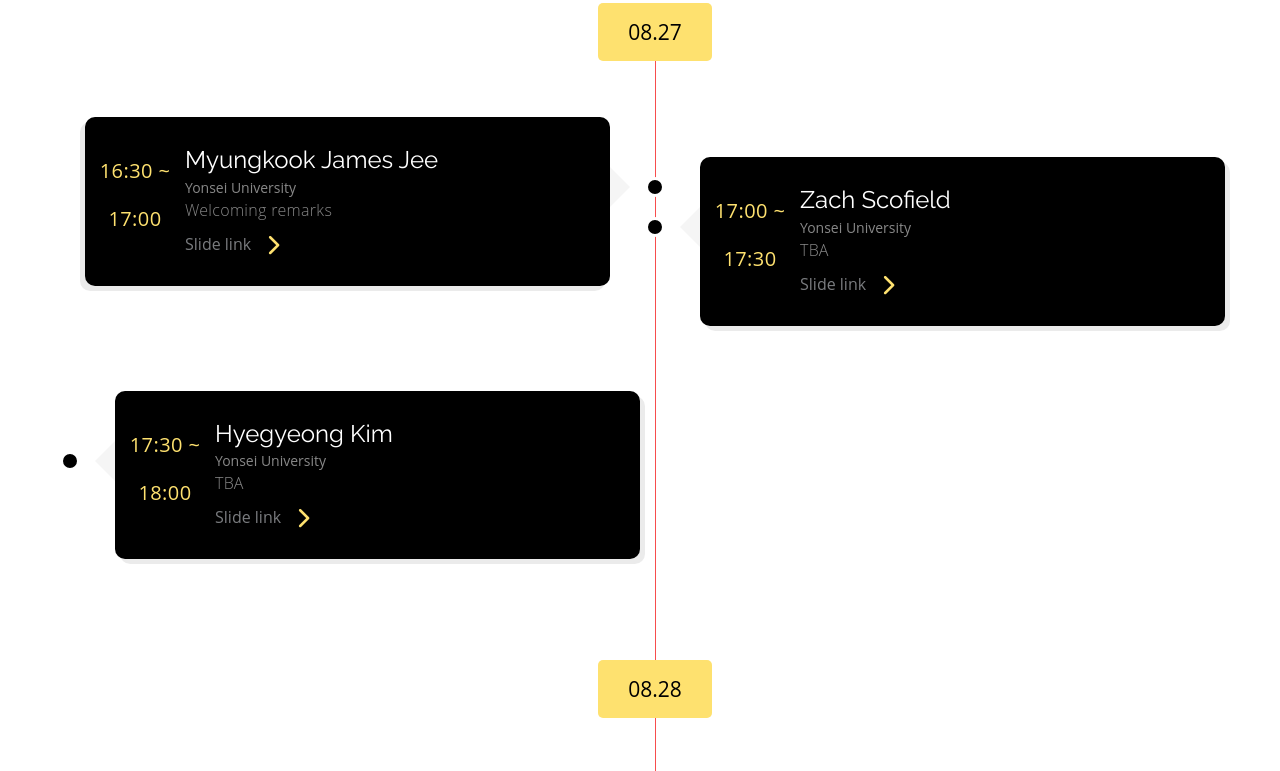
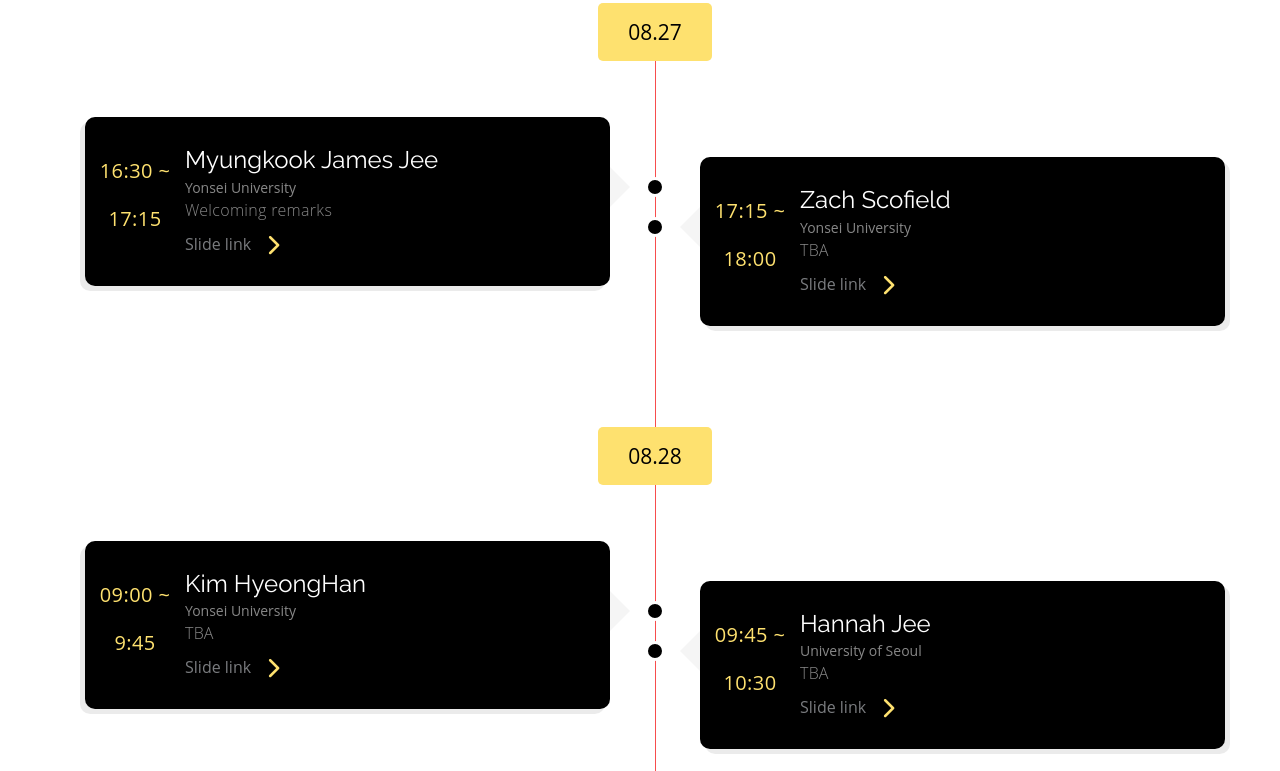
Before and after one commit to EunmoAhn/2024_Summer_YOUNG_workshop, a plain HTML site: page index.html in a window 1280 px wide. Shown: the part 3275-4046 px from the top of the page. Drawn offline with Linux system fonts and the light colour scheme.

Commit message:
Update index.html

```diff
--- a/index.html
+++ b/index.html
@@ -471,7 +471,7 @@
 					<div class="col-sm-6 news-item">
 						<div class="news-content">
 							<div class="date">
-								<p>16:30  ~  17:00</p>
+								<p>16:30  ~  17:15</p>
 							</div>
 							<h2 class="news-title">Myungkook James Jee</h2>
 							<span>Yonsei University</span>
@@ -482,20 +482,9 @@
 					<div class="col-sm-6 news-item right">
 						<div class="news-content">
 							<div class="date">
-								<p>17:00  ~  17:30</p>
+								<p>17:15  ~  18:00</p>
 							</div>
 							<h2 class="news-title">Zach Scofield</h2>
-							<span>Yonsei University</span>
-							<p> TBA</p>
-							<a class="read-more" href="#">Slide link</a>
-						</div>
-					</div>
-					<div class="col-sm-6 news-item right">
-						<div class="news-content">
-							<div class="date">
-								<p>17:30  ~  18:00</p>
-							</div>
-							<h2 class="news-title">Hyegyeong Kim</h2>
 							<span>Yonsei University</span>
 							<p> TBA</p>
 							<a class="read-more" href="#">Slide link</a>
@@ -600,7 +589,7 @@
 							<div class="date">
 								<p>16:15  ~  17:00</p>
 							</div>
-							<h2 class="news-title">Boseong Cho</h2>
+							<h2 class="news-title">Hyegyeong Kim</h2>
 							<span>Yonsei University</span>
 							<p> TBA </p>
 							<a class="read-more" href="#">Slide link</a>
```
